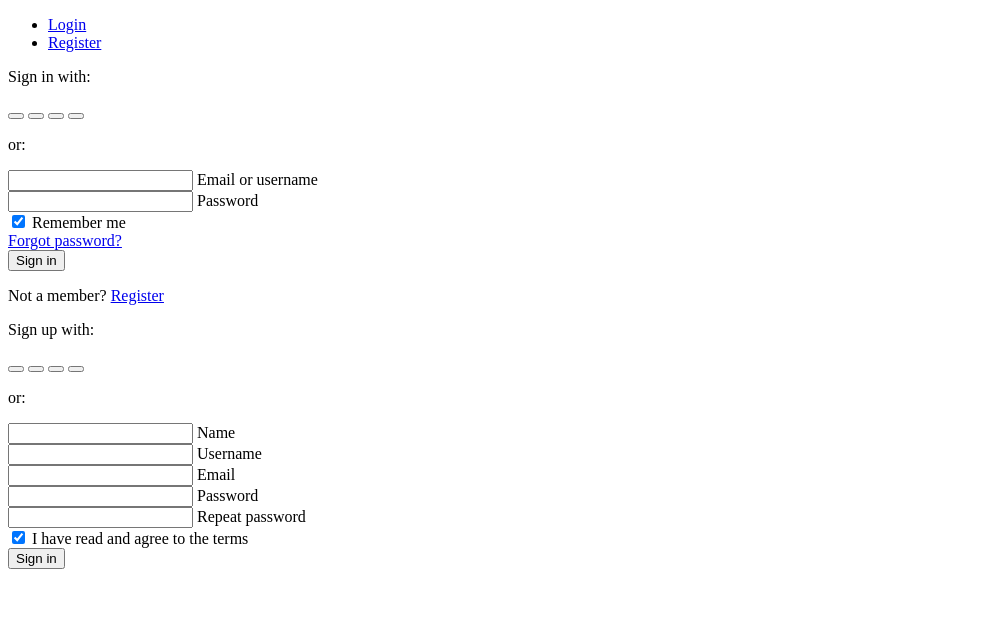
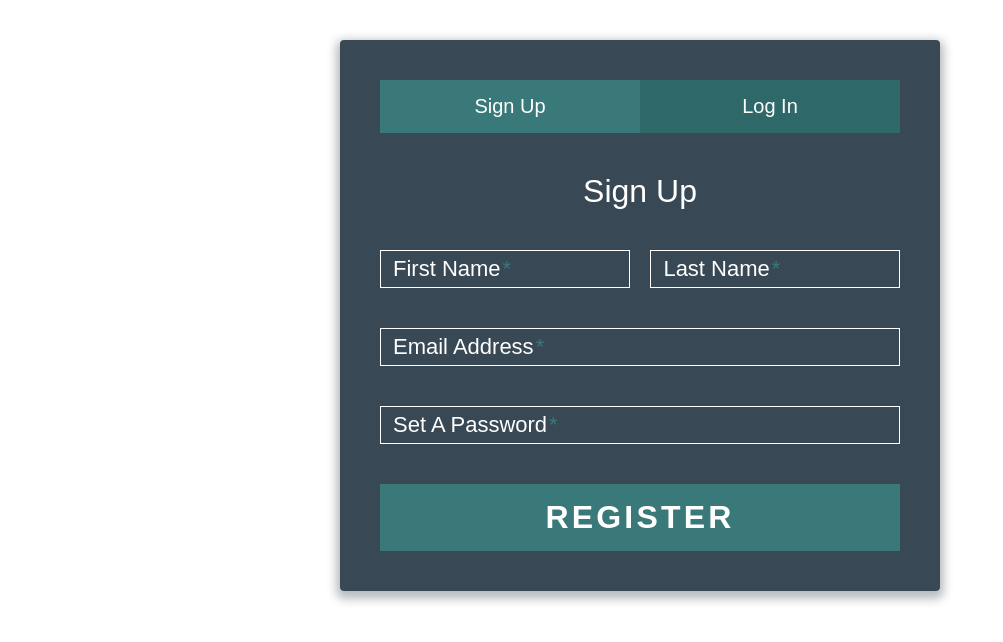
Before and after one commit to Ahuuy/projeck_akhir, a Flask app: page /login in a window 1280 px wide. Shown: the top 642 px of the page, without its empty margins (0-1003 px from the left). Run offline with Flask 3, Linux system fonts and the light colour scheme.

Commit message:
login register

```diff
--- /dev/null
+++ b/static/loginregister.css
@@ -0,0 +1,171 @@
+*, *:before, *:after {
+    box-sizing: border-box;
+  }
+
+  html {
+    overflow-y: scroll;
+  }
+
+  body {
+    background: #fff;
+    font-family: 'Titillium Web', sans-serif;
+  }
+
+  a {
+    text-decoration: none;
+    color: #fff;
+    transition: .5s ease;
+  }
+  a:hover {
+    color: #fff;
+  }
+
+  .form {
+    background: rgba(35, 53, 66, 0.9);
+    padding: 40px;
+    max-width: 600px;
+    margin: 40px auto;
+    border-radius: 4px;
+    box-shadow: 0 4px 10px 4px rgba(19, 35, 47, 0.3);
+  }
+
+  .tab-group {
+    list-style: none;
+    padding: 0;
+    margin: 0 0 40px 0;
+  }
+  .tab-group:after {
+    content: "";
+    display: table;
+    clear: both;
+  }
+  .tab-group li a {
+    display: block;
+    text-decoration: none;
+    padding: 15px;
+    background: #2f6868;
+    color: #fff;
+    font-size: 20px;
+    float: left;
+    width: 50%;
+    text-align: center;
+    cursor: pointer;
+    transition: .5s ease;
+  }
+  .tab-group li a:hover {
+    background: #275555;
+    color: #ffffff;
+  }
+  .tab-group .active a {
+    background: #397979;
+    color: #ffffff;
+  }
+
+  .tab-content > div:last-child {
+    display: none;
+  }
+
+  h1 {
+    text-align: center;
+    color: #ffffff;
+    font-weight: 300;
+    margin: 0 0 40px;
+  }
+
+  label {
+    position: absolute;
+    transform: translateY(6px);
+    left: 13px;
+    color: #fff;
+    transition: all 0.25s ease;
+    -webkit-backface-visibility: hidden;
+    pointer-events: none;
+    font-size: 22px;
+  }
+  label .req {
+    margin: 2px;
+    color: #397979;
+  }
+
+  label.active {
+    transform: translateY(50px);
+    left: 2px;
+    font-size: 14px;
+  }
+  label.active .req {
+    opacity: 0;
+  }
+
+  label.highlight {
+    color: #ffffff;
+  }
+
+  input, textarea {
+    font-size: 22px;
+    display: block;
+    width: 100%;
+    height: 100%;
+    padding: 5px 10px;
+    background: none;
+    background-image: none;
+    border: 1px solid #fff;
+    color: #ffffff;
+    border-radius: 0;
+    transition: border-color .25s ease, box-shadow .25s ease;
+  }
+  input:focus, textarea:focus {
+    outline: 0;
+    border-color: #397979;
+  }
+
+  textarea {
+    border: 2px solid #fff;
+    resize: vertical;
+  }
+
+  .field-wrap {
+    position: relative;
+    margin-bottom: 40px;
+  }
+
+  .top-row:after {
+    content: "";
+    display: table;
+    clear: both;
+  }
+  .top-row > div {
+    float: left;
+    width: 48%;
+    margin-right: 4%;
+  }
+  .top-row > div:last-child {
+    margin: 0;
+  }
+
+  .button {
+    border: 0;
+    outline: none;
+    border-radius: 0;
+    padding: 15px 0;
+    font-size: 2rem;
+    font-weight: 600;
+    text-transform: uppercase;
+    letter-spacing: .1em;
+    background: #397979;
+    color: #ffffff;
+    transition: all 0.5s ease;
+    -webkit-appearance: none;
+  }
+  .button:hover, .button:focus {
+    background: #397979;
+  }
+
+  .button-block {
+    display: block;
+    width: 100%;
+  }
+
+  .forgot {
+    margin-top: -20px;
+    text-align: right;
+  }
--- a/templates/loginregister.html
+++ b/templates/loginregister.html
@@ -1,154 +1,127 @@
 <!DOCTYPE html>
 <html lang="en">
+
 <head>
   <meta charset="UTF-8">
   <meta http-equiv="X-UA-Compatible" content="IE=edge">
   <meta name="viewport" content="width=device-width, initial-scale=1.0">
   <title>Document</title>
+
+  <!-- link jquery -->
+  <script src="https://code.jquery.com/jquery-3.7.0.js" integrity="sha256-JlqSTELeR4TLqP0OG9dxM7yDPqX1ox/HfgiSLBj8+kM="
+    crossorigin="anonymous"></script>
+
+  <!-- Link Font -->
+  <link rel="preconnect" href="https://fonts.googleapis.com">
+  <link rel="preconnect" href="https://fonts.gstatic.com" crossorigin>
+  <link href="https://fonts.googleapis.com/css2?family=PT+Sans&display=swap" rel="stylesheet">
+  <!-- Link CDN Boostrap -->
+  <script src="https://cdn.jsdelivr.net/npm/@popperjs/core@2.9.2/dist/umd/popper.min.js"
+    integrity="sha384-IQsoLXl5PILFhosVNubq5LC7Qb9DXgDA9i+tQ8Zj3iwWAwPtgFTxbJ8NT4GN1R8p"
+    crossorigin="anonymous"></script>
+  <script src="https://cdn.jsdelivr.net/npm/bootstrap@5.0.2/dist/js/bootstrap.min.js"
+    integrity="sha384-cVKIPhGWiC2Al4u+LWgxfKTRIcfu0JTxR+EQDz/bgldoEyl4H0zUF0QKbrJ0EcQF"
+    crossorigin="anonymous"></script>
+  <!-- Link CSS -->
+  <link href="{{ url_for('static', filename='loginregister.css') }}" rel="stylesheet" />
+
+  <script>
+    $(document).ready(function () {
+      // Mengubah tab saat diklik
+      $('.tab').click(function () {
+        $('.tab').removeClass('active'); // Menghapus kelas 'active' dari semua tab
+        $(this).addClass('active'); // Menambahkan kelas 'active' pada tab yang diklik
+
+        // Menampilkan atau menyembunyikan konten sesuai dengan tab yang diklik
+        var target = $(this).find('a').attr('href');
+        $('.tab-content > div').hide(); // Menyembunyikan semua konten tab
+        $(target).show(); // Menampilkan konten yang sesuai dengan tab yang diklik
+      });
+    });
+
+  </script>
 </head>
+
 <body>
-    <!-- Pills navs -->
-<ul class="nav nav-pills nav-justified mb-3" id="ex1" role="tablist">
-    <li class="nav-item" role="presentation">
-      <a class="nav-link active" id="tab-login" data-mdb-toggle="pill" href="#pills-login" role="tab"
-        aria-controls="pills-login" aria-selected="true">Login</a>
-    </li>
-    <li class="nav-item" role="presentation">
-      <a class="nav-link" id="tab-register" data-mdb-toggle="pill" href="#pills-register" role="tab"
-        aria-controls="pills-register" aria-selected="false">Register</a>
-    </li>
+  <div class="form">
+
+    <ul class="tab-group">
+      <li class="tab active"><a href="#signup">Sign Up</a></li>
+      <li class="tab"><a href="#login">Log In</a></li>
     </ul>
-  <!-- Pills navs -->
 
-  <!-- Pills content -->
     <div class="tab-content">
-    <div class="tab-pane fade show active" id="pills-login" role="tabpanel" aria-labelledby="tab-login">
-      <form>
-        <div class="text-center mb-3">
-          <p>Sign in with:</p>
-          <button type="button" class="btn btn-link btn-floating mx-1">
-            <i class="fab fa-facebook-f"></i>
-          </button>
+      <div id="signup">
+        <h1>Sign Up</h1>
 
-          <button type="button" class="btn btn-link btn-floating mx-1">
-            <i class="fab fa-google"></i>
-          </button>
+        <form action="/login" method="post">
 
-          <button type="button" class="btn btn-link btn-floating mx-1">
-            <i class="fab fa-twitter"></i>
-          </button>
-
-          <button type="button" class="btn btn-link btn-floating mx-1">
-            <i class="fab fa-github"></i>
-          </button>
+          <div class="top-row">
+            <div class="field-wrap">
+              <label>
+                First Name<span class="req">*</span>
+              </label>
+              <input type="text" required autocomplete="off" />
             </div>
 
-        <p class="text-center">or:</p>
-
-        <!-- Email input -->
-        <div class="form-outline mb-4">
-          <input type="email" id="loginName" class="form-control" />
-          <label class="form-label" for="loginName">Email or username</label>
-        </div>
-
-        <!-- Password input -->
-        <div class="form-outline mb-4">
-          <input type="password" id="loginPassword" class="form-control" />
-          <label class="form-label" for="loginPassword">Password</label>
-        </div>
-
-        <!-- 2 column grid layout -->
-        <div class="row mb-4">
-          <div class="col-md-6 d-flex justify-content-center">
-            <!-- Checkbox -->
-            <div class="form-check mb-3 mb-md-0">
-              <input class="form-check-input" type="checkbox" value="" id="loginCheck" checked />
-              <label class="form-check-label" for="loginCheck"> Remember me </label>
+            <div class="field-wrap">
+              <label>
+                Last Name<span class="req">*</span>
+              </label>
+              <input type="text" required autocomplete="off" />
             </div>
           </div>
 
-          <div class="col-md-6 d-flex justify-content-center">
-            <!-- Simple link -->
-            <a href="#!">Forgot password?</a>
-          </div>
+          <div class="field-wrap">
+            <label>
+              Email Address<span class="req">*</span>
+            </label>
+            <input type="email" required autocomplete="off" />
           </div>
 
-        <!-- Submit button -->
-        <button type="submit" class="btn btn-primary btn-block mb-4">Sign in</button>
-
-        <!-- Register buttons -->
-        <div class="text-center">
-          <p>Not a member? <a href="#!">Register</a></p>
-        </div>
-      </form>
-    </div>
-    <div class="tab-pane fade" id="pills-register" role="tabpanel" aria-labelledby="tab-register">
-      <form>
-        <div class="text-center mb-3">
-          <p>Sign up with:</p>
-          <button type="button" class="btn btn-link btn-floating mx-1">
-            <i class="fab fa-facebook-f"></i>
-          </button>
-
-          <button type="button" class="btn btn-link btn-floating mx-1">
-            <i class="fab fa-google"></i>
-          </button>
-
-          <button type="button" class="btn btn-link btn-floating mx-1">
-            <i class="fab fa-twitter"></i>
-          </button>
-
-          <button type="button" class="btn btn-link btn-floating mx-1">
-            <i class="fab fa-github"></i>
-          </button>
+          <div class="field-wrap">
+            <label>
+              Set A Password<span class="req">*</span>
+            </label>
+            <input type="password" required autocomplete="off" />
           </div>
 
-        <p class="text-center">or:</p>
+          <button type="submit" class="button button-block" />Register</button>
 
-        <!-- Name input -->
-        <div class="form-outline mb-4">
-          <input type="text" id="registerName" class="form-control" />
-          <label class="form-label" for="registerName">Name</label>
+        </form>
+
       </div>
 
-        <!-- Username input -->
-        <div class="form-outline mb-4">
-          <input type="text" id="registerUsername" class="form-control" />
-          <label class="form-label" for="registerUsername">Username</label>
+      <div id="login">
+        <h1>Welcome Back!</h1>
+
+        <form action="/" method="post">
+
+          <div class="field-wrap">
+            <label>
+              Email Address<span class="req">*</span>
+            </label>
+            <input type="email" required autocomplete="off" />
           </div>
 
-        <!-- Email input -->
-        <div class="form-outline mb-4">
-          <input type="email" id="registerEmail" class="form-control" />
-          <label class="form-label" for="registerEmail">Email</label>
+          <div class="field-wrap">
+            <label>
+              Password<span class="req">*</span>
+            </label>
+            <input type="password" required autocomplete="off" />
           </div>
 
-        <!-- Password input -->
-        <div class="form-outline mb-4">
-          <input type="password" id="registerPassword" class="form-control" />
-          <label class="form-label" for="registerPassword">Password</label>
+          <p class="forgot"><a href="#">Forgot Password?</a></p>
+
+          <button class="button button-block" />Log In</button>
+
+        </form>
+
       </div>
 
-        <!-- Repeat Password input -->
-        <div class="form-outline mb-4">
-          <input type="password" id="registerRepeatPassword" class="form-control" />
-          <label class="form-label" for="registerRepeatPassword">Repeat password</label>
-        </div>
+    </div><!-- tab-content -->
 
-        <!-- Checkbox -->
-        <div class="form-check d-flex justify-content-center mb-4">
-          <input class="form-check-input me-2" type="checkbox" value="" id="registerCheck" checked
-            aria-describedby="registerCheckHelpText" />
-          <label class="form-check-label" for="registerCheck">
-            I have read and agree to the terms
-          </label>
-        </div>
+  </div> <!-- /form -->
+</body>
 
-        <!-- Submit button -->
-        <button type="submit" class="btn btn-primary btn-block mb-3">Sign in</button>
-      </form>
-    </div>
-  </div>
-  <!-- Pills content -->
-</body>
 </html>
```
Also changed, not shown: templates/landingpage.html (+4 -4 lines). Lines whose indentation alone changed are shown as unchanged.
